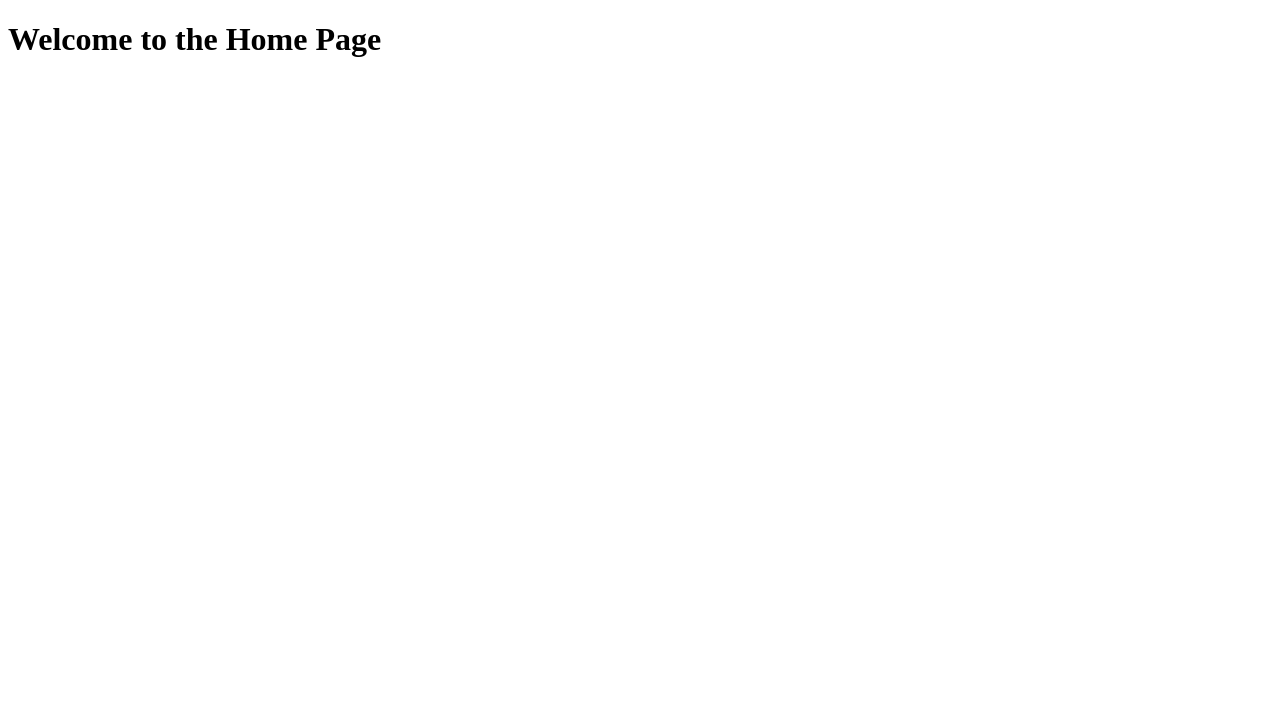
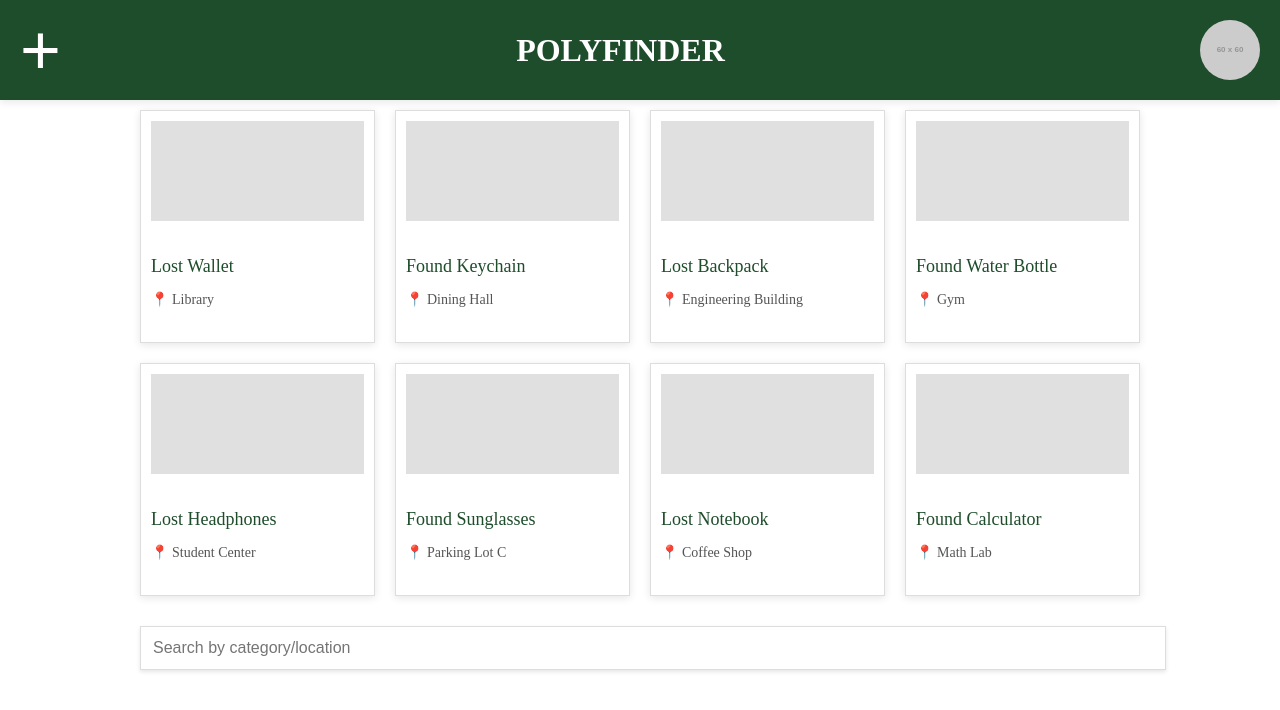
Before and after one commit to rferrall1738/Inventory, a React (Vite) app in the folder packages/react-frontend/: page /home in a window 1280 px wide. Shown: the top 710 px of the page. Built offline with nearby package versions, Linux system fonts and the light colour scheme.

Commit message:
Added HomePage W/ items and Search Bar

```diff
--- a/packages/react-frontend/src/HomePage.jsx
+++ b/packages/react-frontend/src/HomePage.jsx
@@ -1,4 +1,151 @@
 import React, { useState } from "react";
 
-const HomePage = () => <h1>Welcome to the Home Page</h1>;
+const items = [
+  { id: 1, title: "Lost Wallet", location: "Library", description: "Black leather wallet" },
+  { id: 2, title: "Found Keychain", location: "Dining Hall", description: "Red keychain with keys" },
+  { id: 3, title: "Lost Backpack", location: "Engineering Building", description: "Blue backpack with laptop" },
+  { id: 4, title: "Found Water Bottle", location: "Gym", description: "Green water bottle with stickers" },
+  { id: 5, title: "Lost Headphones", location: "Student Center", description: "Wireless headphones in a black case" },
+  { id: 6, title: "Found Sunglasses", location: "Parking Lot C", description: "Black sunglasses with polarized lenses" },
+  { id: 7, title: "Lost Notebook", location: "Coffee Shop", description: "Red notebook with math notes" },
+  { id: 8, title: "Found Calculator", location: "Math Lab", description: "Graphing calculator with initials" },
+];
+
+const HomePage = () => {
+  const [search, setSearch] = useState("");
+
+  const handleSearchChange = (event) => {
+    setSearch(event.target.value);
+  };
+
+  const filteredItems = items.filter(
+    (item) =>
+      item.title.toLowerCase().includes(search.toLowerCase()) ||
+      item.location.toLowerCase().includes(search.toLowerCase())
+  );
+
+  return (
+    <div style={styles.container}>
+      <div style={styles.fixedHeader}>
+        <button style={styles.addButton}>+</button>
+        <h1 style={styles.title}>POLYFINDER</h1>
+        <img src="https://via.placeholder.com/60" // Replace with actual user image URL
+             alt="User Profile"
+             style={styles.profileImage}
+        />
+      </div>
+      <div style={styles.grid}>
+        {filteredItems.map((item) => (
+          <div key={item.id} style={styles.card}>
+            <div style={styles.imagePlaceholder}></div>
+            <div style={styles.info}>
+              <h2 style={styles.cardTitle}>{item.title}</h2>
+              <p style={styles.location}>📍 {item.location}</p>
+            </div>
+          </div>
+        ))}
+      </div>
+      <div style={styles.searchBarContainer}>
+        <input
+          type="text"
+          value={search}
+          onChange={handleSearchChange}
+          placeholder="Search by category/location"
+          style={styles.searchBar}
+        />
+      </div>
+    </div>
+  );
+};
+
+const styles = {
+  container: {
+    maxWidth: "1000px",
+    margin: "40px auto",
+    padding: "20px",
+    textAlign: "center",
+    paddingTop: "70px", // Ensures space below the fixed header
+  },
+  fixedHeader: {
+    position: "fixed",
+    top: 0,
+    left: 0,
+    right: 0,
+    backgroundColor: "#1e4d2b", // Cal Poly Green
+    padding: "10px 20px",
+    display: "flex",
+    alignItems: "center",
+    justifyContent: "space-between",
+    boxShadow: "0px 2px 8px rgba(0, 0, 0, 0.1)",
+    zIndex: 1000, // Ensures the header stays on top of other content
+  },
+  title: {
+    color: "#fff", // White text color
+    fontSize: "32px",
+    fontWeight: "600",
+    textAlign: "center",
+    flex: 1, // Center title by allowing it to expand
+    marginLeft: "-20px", // Adjust for visual centering
+  },
+  profileImage: {
+    width: "60px", // Larger profile image
+    height: "60px",
+    borderRadius: "50%",
+  },
+  addButton: {
+    fontSize: "70px", // Adjust size of the plus sign
+    color: "#fff", // White color for the plus sign
+    backgroundColor: "transparent", // No background color
+    border: "none", // Remove any borders
+    cursor: "pointer",
+    padding: "0", // No padding around the plus sign
+  },
+  grid: {
+    display: "grid",
+    gap: "20px",
+    gridTemplateColumns: "repeat(auto-fill, minmax(200px, 1fr))",
+  },
+  card: {
+    border: "1px solid #ddd",
+    borderRadius: "0", // Remove rounded corners
+    boxShadow: "0px 2px 8px rgba(0, 0, 0, 0.1)",
+    backgroundColor: "#ffffff",
+    overflow: "hidden",
+    transition: "transform 0.2s ease",
+    padding: "10px",
+    textAlign: "left",
+  },
+  imagePlaceholder: {
+    width: "100%",
+    height: "100px",
+    backgroundColor: "#e0e0e0",
+    borderRadius: "0", // Remove rounded corners
+    marginBottom: "10px",
+  },
+  info: {
+    padding: "10px 0",
+  },
+  cardTitle: {
+    color: "#1e4d2b",
+    fontSize: "18px",
+    fontWeight: "500",
+    marginBottom: "5px",
+  },
+  location: {
+    fontSize: "14px",
+    color: "#555",
+  },
+  searchBarContainer: {
+    marginTop: "30px",
+  },
+  searchBar: {
+    width: "100%",
+    padding: "12px",
+    fontSize: "16px",
+    border: "1px solid #ddd",
+    borderRadius: "0", // Remove rounded corners
+    boxShadow: "0px 2px 4px rgba(0, 0, 0, 0.1)",
+  },
+};
+
 export default HomePage;
```
